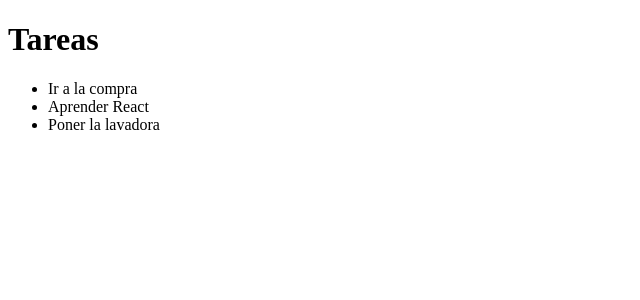
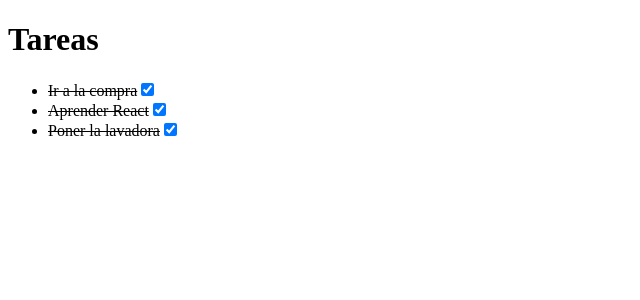
Before and after one commit to AlexOtero32/curso-react-redux, a React app in the folder 2. ReactJS/: page / in a window 1280 px wide. Shown: the top 300 px of the page, without its empty margins (0-640 px from the left). Built offline with nearby package versions, Linux system fonts and the light colour scheme.

Commit message:
Añadido state

```diff
--- a/2. ReactJS/package.json
+++ b/2. ReactJS/package.json
@@ -4,6 +4,7 @@
   "main": "index.js",
   "license": "MIT",
   "dependencies": {
+    "@babel/plugin-proposal-class-properties": "^7.5.5",
     "react": "^16.11.0",
     "react-dom": "^16.11.0"
   },
--- a/2. ReactJS/src/components/Item.jsx
+++ b/2. ReactJS/src/components/Item.jsx
@@ -1,9 +1,37 @@
-import React from "react";
+import React, { Component } from "react";
 
-const Item = props => (
-  <li>
-    {props.title}
-  </li>
-);
+class Item extends Component {
+
+  constructor(props) {
+    super(props);
+
+    this.state = {
+      completada: true
+    };
+  }
+
+  onClick = () => {
+    const { completada } = this.state;
+    this.setState({ completada: !completada });
+  };
+
+  render() {
+    const { completada } = this.state;
+    const { title } = this.props;
+
+    return (
+      <li>
+        {
+          completada ? (
+            <strike>{title}</strike>
+          ) : (
+            <>{title}</>
+          )
+        }
+        <input type="checkbox" checked={completada} onChange={this.onClick}/>
+      </li>
+    );
+  }
+}
 
 export default Item;
```
Also changed, not shown: 2. ReactJS/.babelrc, 1 other file (tests, documents, lock files or other folders).
